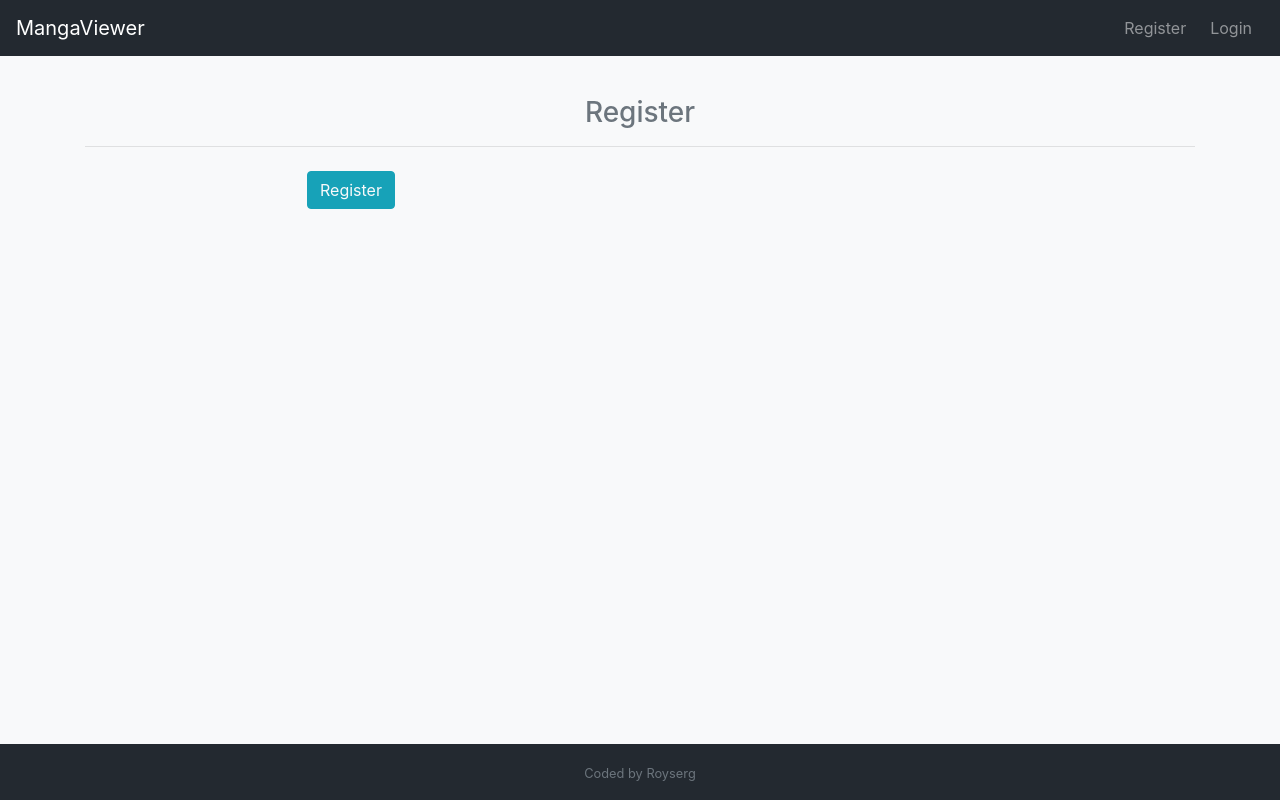
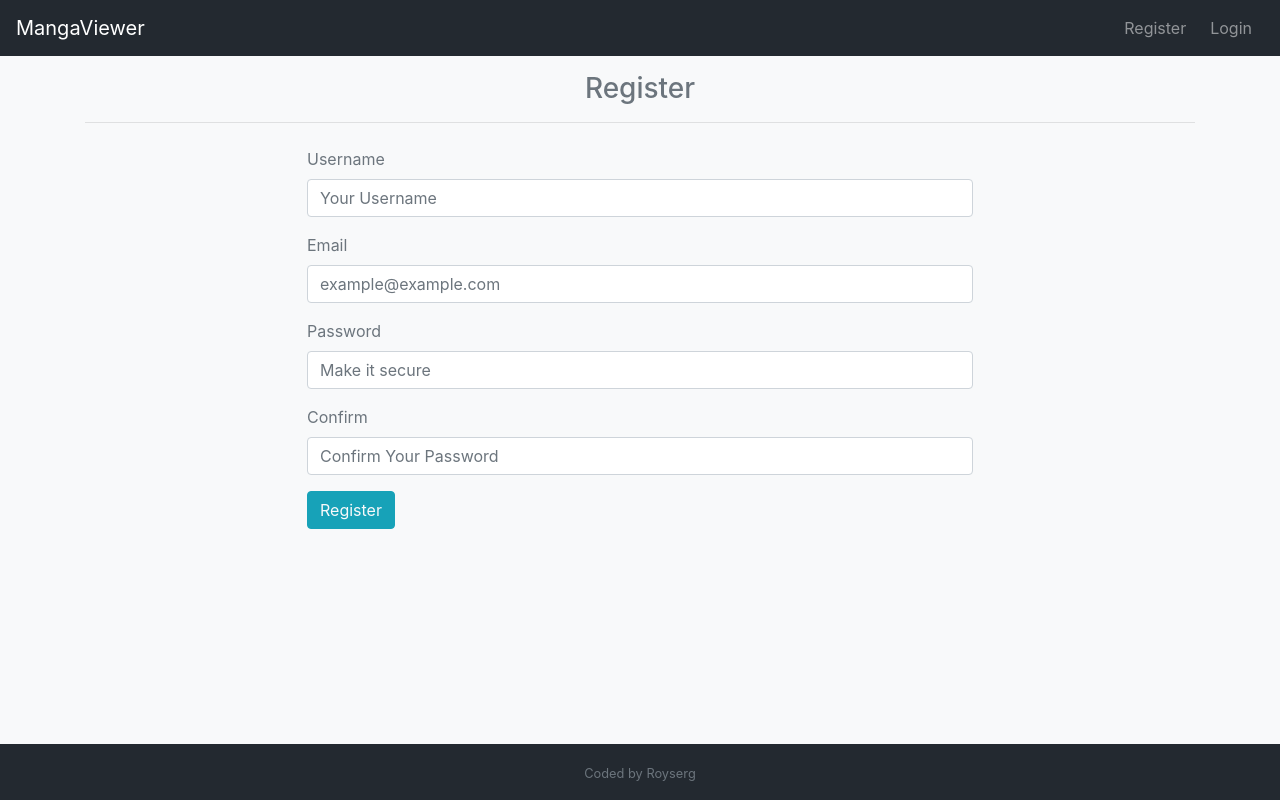
Before and after one commit to Royserg/manga_viewer, a Flask app: page /register in a window 1280 px wide. Run offline with Flask 2, Linux system fonts and the light colour scheme; parts of the project's set-up code (start-up, migrations or seed data) failed here and were passed over; some libraries are stand-ins or nearby versions.

Commit message:
implement forms and validation, registration, loggin in

```diff
--- a/templates/login.html
+++ b/templates/login.html
@@ -6,7 +6,7 @@
 {% endblock %}
 
 {% block main %}
-    <div class="container mt-5 mb-4 text-muted">
+    <div class="container mt-4 mb-4 text-muted">
         <h3 class='text-center'>Login</h3>
         <hr>
         <form class='mx-auto mt-4' style='width:60%' method="POST" action="/login">
--- a/templates/register.html
+++ b/templates/register.html
@@ -6,7 +6,7 @@
 {% endblock %}
 
 {% block main %}
-    <div class="container mt-5 mb-4 text-muted">
+    <div class="container mt-4 mb-4 text-muted">
         <h3 class='text-center mb-1'>Register</h3>
         <hr>
         <form class='mx-auto mt-4' style='width:60%' method="POST" action="/register">
--- a/views.py
+++ b/views.py
@@ -6,6 +6,8 @@ from flask import render_template, jsonify, session, request, url_for, redirect,
 from flask_session import Session
 from flask_login import login_user, login_required, logout_user, current_user
 from models import *
+from forms import LoginForm, RegisterForm
+from werkzeug.security import generate_password_hash, check_password_hash
 
 # ----CUSTOM FILTERS----
 @app.template_filter('timestamp_to_time')
@@ -54,22 +56,52 @@ def logout():
 @app.route('/register', methods=['GET', 'POST'])
 def register():
     """Registration Form for creating new account"""
-    if request.method == "POST":
-        pass
+    form = RegisterForm()
 
-    return render_template('register.html')
+    if request.method == "POST" and form.validate_on_submit():
+        username = form.username.data.lower()
+        user_exists = User.query.filter_by(username=username).first()
+        # if that username already exists show error msg
+        if user_exists:
+            flash("That username is already taken, try different one")
+            return redirect(url_for('register'))
+
+        # create new user when username is not taken
+        hashed_password = generate_password_hash(form.password.data, method='sha256')
+        new_user = User(
+                        username=username,
+                        email=form.email.data,
+                        password=hashed_password
+                    )
+
+        db.session.add(new_user)
+        db.session.commit()
+
+        flash('You have been registered, please login', 'success')
+        return redirect(url_for('login'))
+        # return f"You registered successfully {form.username.data}, your email {form.email.data}"
+
+    return render_template('register.html', form=form)
 
 # ----LOGIN----
 @app.route('/login', methods=['GET', 'POST'])
 def login():
     """Login Form"""
-    if request.method == "POST":
-        user = User.query.filter_by(username='test').first()
-        login_user(user)
-        flash(f'Welcome, {user.username}', 'success')
-        return redirect(url_for('index'))
+    form = LoginForm()
 
-    return render_template('login.html')
+    if request.method == "POST" and form.validate_on_submit():
+        user = User.query.filter_by(username=form.username.data).first()
+        if user:
+            # provided password for that user is okay, log in user, redirect to index
+            if check_password_hash(user.password, form.password.data):
+                login_user(user)
+                flash(f'Welcome, {user.username}', 'success')
+                return redirect(url_for('index'))
+        # if username or password was not correct
+        flash('Invalid username or password', 'danger')
+        return redirect(url_for('login'))
+
+    return render_template('login.html', form=form)
 
 # ----API----
 # ---PULL SUGGESTIONS FROM DB---
```
